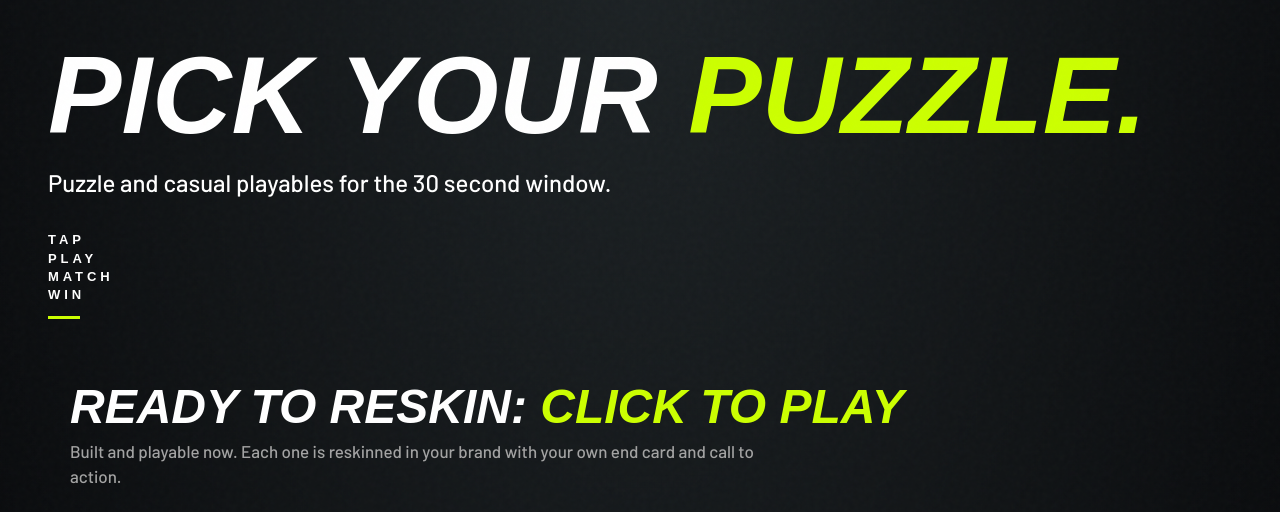
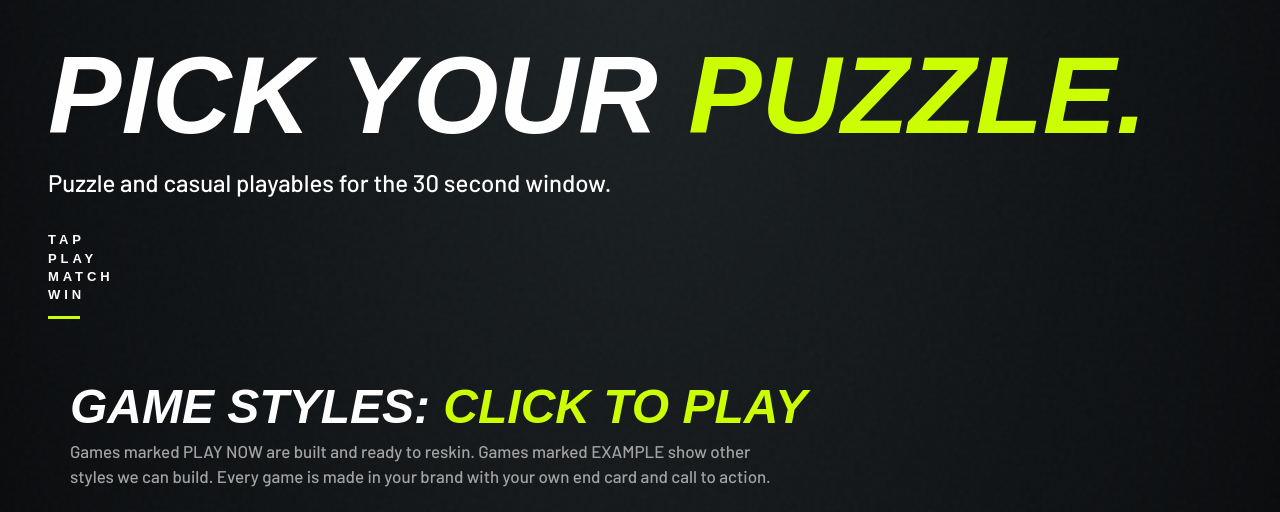
Before and after one commit to JonnyShan/livewire-playables, a plain HTML site: page index.html in a window 1280 px wide. Shown: the part 82-594 px from the top of the page. Drawn offline with Linux system fonts and the light colour scheme; grey boxes are pictures that could not be loaded; a web font is replaced by a local one.

Commit message:
Rename top section to Game styles
Co-Authored-By: Claude Opus 5.5 <noreply@anthropic.com>
Claude-Session: https://claude.ai/code/session_01GRMX1iX6VFYQseJnEV1gVn

```diff
--- a/index.html
+++ b/index.html
@@ -157,8 +157,8 @@ footer p { margin:0; letter-spacing:.3em; font-size:12px; }
   </section>
 
   <section class="section" id="ready">
-    <h2 class="display">Ready to reskin: <span>click to play</span></h2>
-    <p class="note">Built and playable now. Each one is reskinned in your brand with your own end card and call to action.</p>
+    <h2 class="display">Game styles: <span>click to play</span></h2>
+    <p class="note">Games marked PLAY NOW are built and ready to reskin. Games marked EXAMPLE show other styles we can build. Every game is made in your brand with your own end card and call to action.</p>
     <div class="grid">
       <a class="card" href="https://jonnyshan.github.io/heineken-puzzle/" target="_blank" rel="noopener"><div class="media" style="--bg:#02110a"><img src="cover-heineken.webp" alt="Jigsaw Challenge" loading="lazy"><video src="heineken-hover.mp4" muted loop playsinline preload="none" aria-hidden="true"></video><span class="chip"><i class="dot"></i>PLAY NOW</span><span class="chip preview">HOVER TO PREVIEW</span></div><div class="info"><h3>Jigsaw Challenge</h3><p class="tagline">Solve it. Unlock epic.</p><p class="blurb">A mobile puzzle game tied to Heineken&#x27;s global music platform. Solve the bottle jigsaw against the clock to unlock festival drops, gig tickets and nights out.</p><p class="cat"><span>Beverage · Puzzle</span> <i class="arrow">&rarr;</i></p></div></a>
       <a class="card" href="https://jonnyshan.github.io/forgotten-island-memory-match/" target="_blank" rel="noopener"><div class="media" style="--bg:#1b1036"><img src="cover-forgotten.webp" alt="Forgotten Island" loading="lazy"><video src="forgotten-hover.mp4" muted loop playsinline preload="none" aria-hidden="true"></video><span class="chip"><i class="dot"></i>PLAY NOW</span><span class="chip preview">HOVER TO PREVIEW</span></div><div class="info"><h3>Forgotten Island</h3><p class="tagline">Match the memories.</p><p class="blurb">A memory match played over a living video scene. Pair the keepsakes on the beach to bring two friends back together.</p><p class="cat"><span>Memory match · Story</span> <i class="arrow">&rarr;</i></p></div></a>
```
